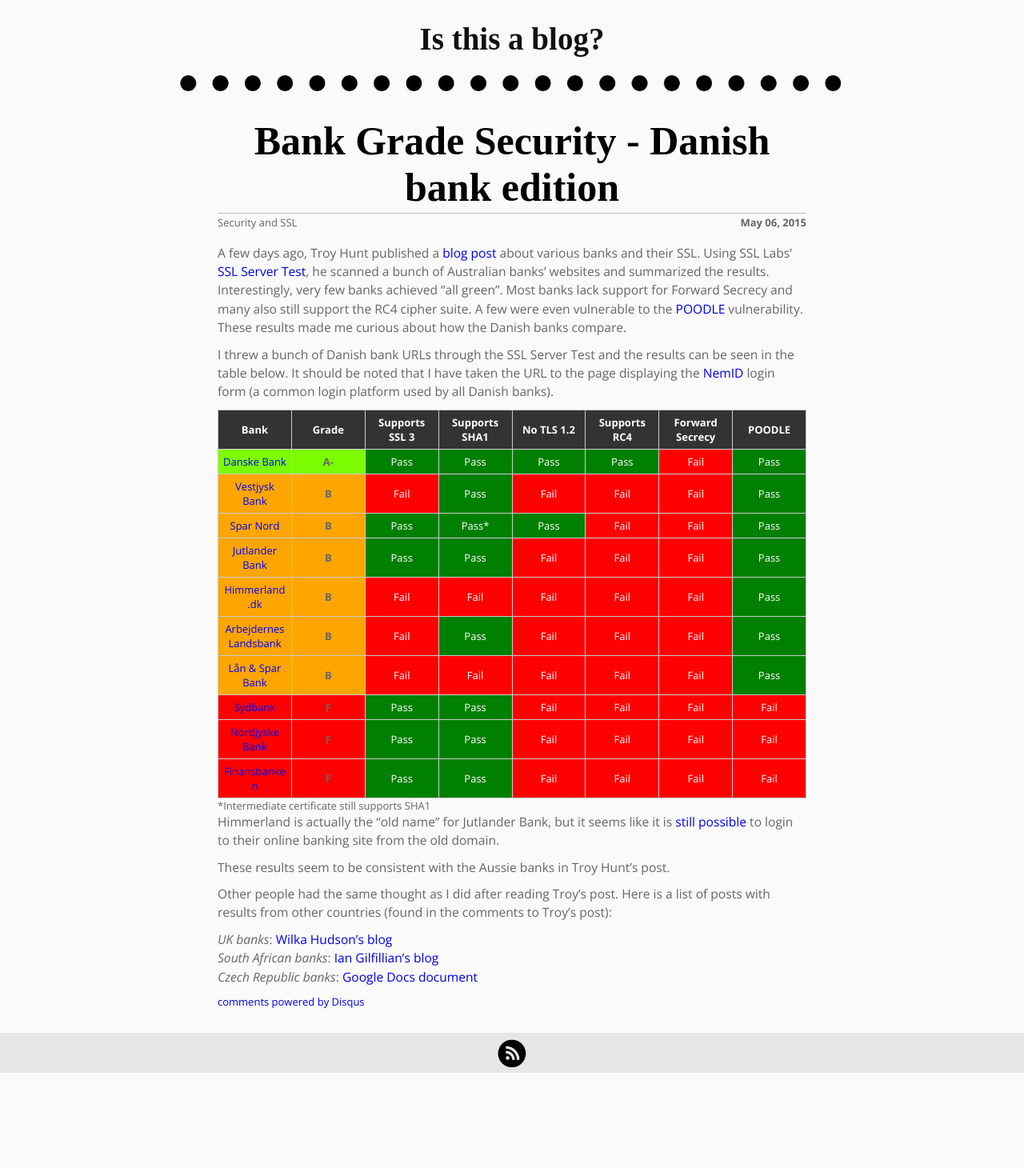
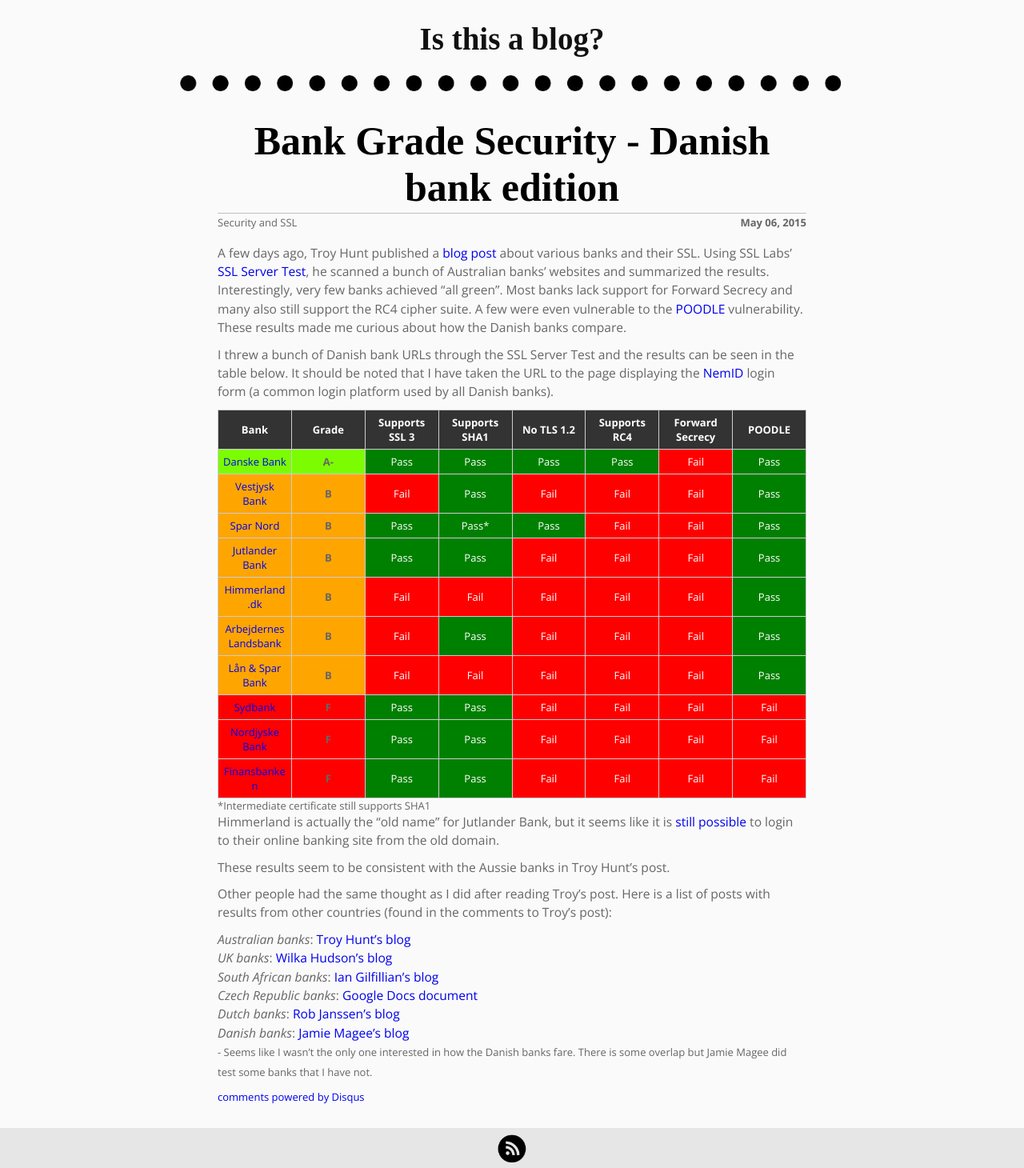
Before and after one commit to M-AV/M-AV.github.io, a Jekyll site: the page built from _posts/2015-05-06-Bank-Grade-Security-Danish-Edition.md, in a window 1280 px wide. Shown: the whole page at 80% size. Built offline with Jekyll 4.4.1, drawn with Linux system fonts in a browser that asks for light colours; Markdown is read by kramdown in place of the engine named in the settings; comment, search, counter and statistics services are not loaded; before the commit the page ends 1341 px from its top, so only the background shows below that.

Commit message:
Added references to more blogs testing banks' SSL.

```diff
--- a/_posts/2015-05-06-Bank-Grade-Security-Danish-Edition.md
+++ b/_posts/2015-05-06-Bank-Grade-Security-Danish-Edition.md
@@ -132,12 +132,17 @@ Himmerland is actually the "old name" for Jutlander Bank, but it seems like it i
 
 These results seem to be consistent with the Aussie banks in Troy Hunt's post.
 
+
+
 Other people had the same thought as I did after reading Troy's post. Here is a list of posts with results from other countries (found in the comments to Troy's post):
 
-*UK banks*: [Wilka Hudson's blog][MagneticMonkey] <br />
-*South African banks*: [Ian Gilfillian's blog][IanG] <br />
-*Czech Republic banks*: [Google Docs document][GDocs] <br />
-
+*Australian banks*: [Troy Hunt's blog][TroyHunt]
+*UK banks*: [Wilka Hudson's blog][MagneticMonkey]
+*South African banks*: [Ian Gilfillian's blog][IanG]
+*Czech Republic banks*: [Google Docs document][GDocs]
+*Dutch banks*: [Rob Janssen's blog][Dutch]
+*Danish banks*: [Jamie Magee's blog][JamieM]
+ <small>- Seems like I wasn't the only one interested in how the Danish banks fare. There is some overlap but Jamie Magee did test some banks that I have not.  </small>
 
 <!-- Bibliography -->
 
@@ -149,6 +154,8 @@ Other people had the same thought as I did after reading Troy's post. Here is a
 [MagneticMonkey]: http://blog.wilka.co.uk/2015/05/06/uk-bank-ssl/ "Magnetic Monkey - UK 'Bank Grade' SSL"
 [IanG]: http://www.greenman.co.za/blog/?p=1734 "Neverness - South African Banks SSL Security"
 [GDocs]: https://docs.google.com/spreadsheets/d/1LI1Pk0IwAvD9FE4ShHIU8ajT_NvEtGxO0VFW4OR78TY/edit#gid=0 "Banks & HTTPS in the Czech Republic"
+[JamieM]: https://jamiemagee.co.uk/2015/05/06/do-you-want-bank-grade-ssl-danish-edition/ "Jamie Magee - Do -you really want "bank grade" security in your SSL? Danish edition"
+[Dutch]: http://blog.robiii.nl/2015/05/do-you-really-want-bank-grade-security.html "RobIII - Do you really want "bank grade" security in your SSL? Dutch edition"
 
 [VB]: https://www.ssllabs.com/ssltest/analyze.html?d=vestjyskbank.dk "SSLLabs - Vestjyskbank.dk"
 [DB]: https://www.ssllabs.com/ssltest/analyze.html?d=https%3A%2F%2Fwww.danskebank.dk "SSLLabs - www.danskebank.dk"
```
